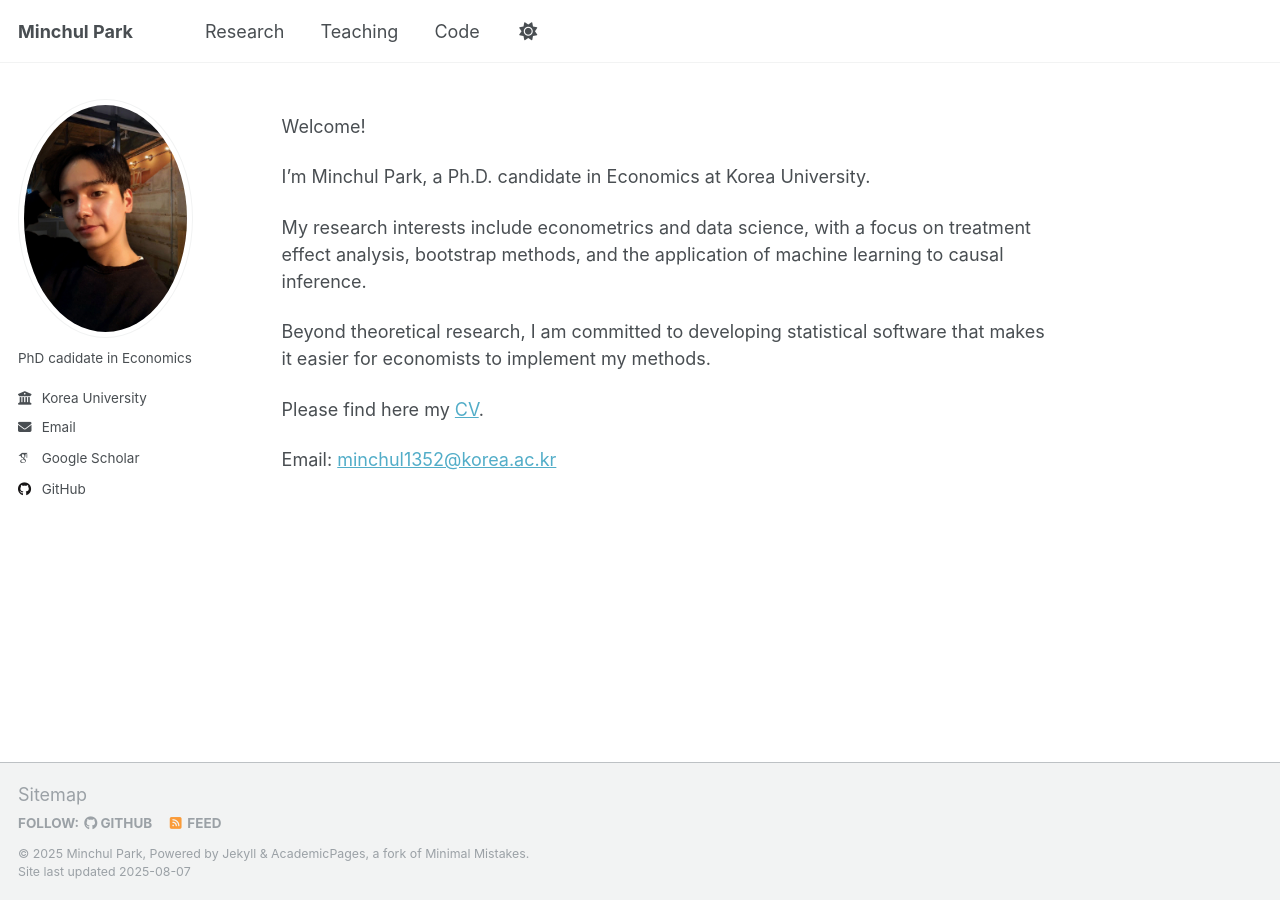
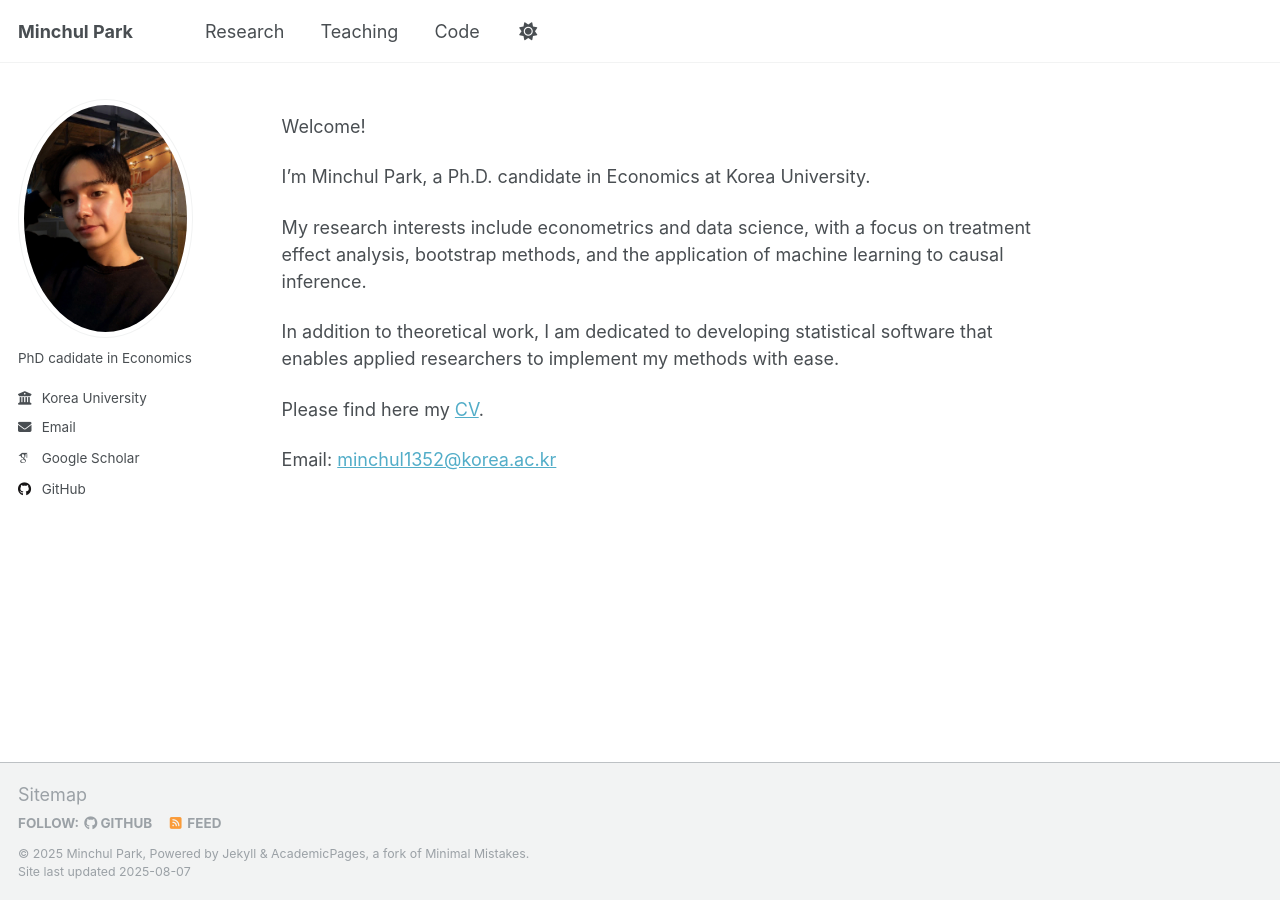
Before and after one commit to econompark/econompark.github.io, a Jekyll site: the page built from _pages/about.md, in a window 1280 px wide. Built offline with Jekyll 4.4.1, drawn with Linux system fonts in a browser that asks for light colours; some web fonts are replaced; a script that is not in the unit is left out.

Commit message:
Update about.md

```diff
--- a/_pages/about.md
+++ b/_pages/about.md
@@ -10,7 +10,7 @@ I'm Minchul Park, a Ph.D. candidate in Economics at Korea University.
 
 My research interests include econometrics and data science, with a focus on treatment effect analysis, bootstrap methods, and the application of machine learning to causal inference.
 
-Beyond theoretical research, I am committed to developing statistical software that makes it easier for economists to implement my methods.
+In addition to theoretical work, I am dedicated to developing statistical software that enables applied researchers to implement my methods with ease.
 
 Please find here my [CV](/files/CV_20250806.pdf).
 
```
